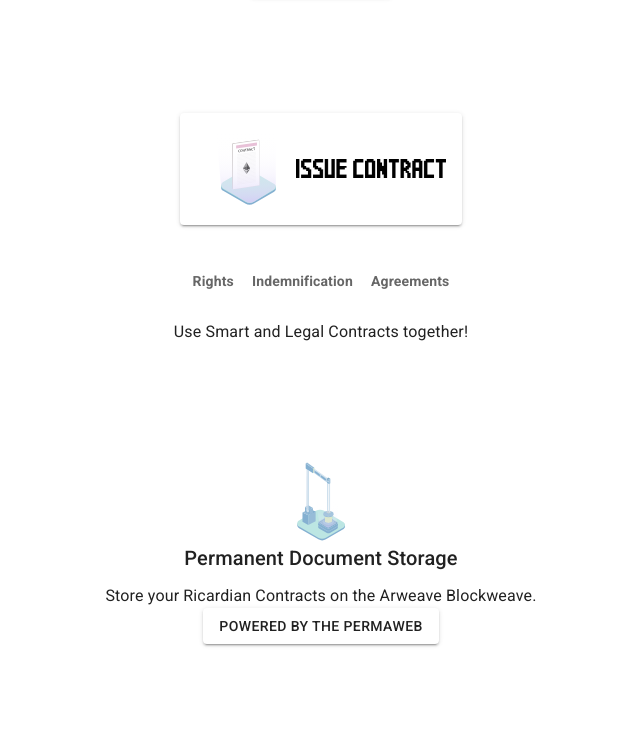
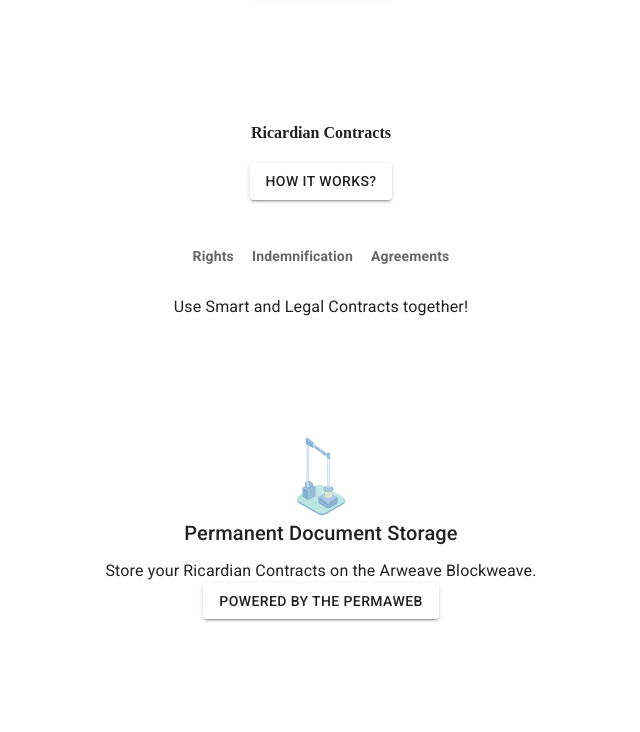
Before and after one commit to Ricardian-Fabric/landingPage_v2, a Gatsby site: page / in a window 1280 px wide. Shown: the part 856-1588 px from the top of the page, without its empty margins (319-959 px from the left). Built offline with nearby package versions, Linux system fonts and the light colour scheme; Gatsby itself is replaced by a stand-in of ours; no server answers.

Commit message:
Moved app link, added how it works link

```diff
--- a/src/components/ContractAppChainSelect.tsx
+++ b/src/components/ContractAppChainSelect.tsx
@@ -13,9 +13,9 @@ import {
   HARMONYONEDAOLINK,
   POLYGONDAOLINK,
 } from "../links";
-import { Fade, Typography } from "@mui/material";
+import { Typography } from "@mui/material";
 import Possibilities from "./Possibilities";
-import AnimatedContract from "./animatedContract";
+import { HowItWorks } from "./howItWorks";
 const daoButtonStyle = {
   margin: "0 auto",
   marginTop: "10px",
@@ -135,18 +135,8 @@ export default function ContractAppChainSelect(
   } else {
     return (
       <div>
-        <div className={"seventeen"}>
-          <Fade in={true} timeout={4000}>
-            <Button variant="contained" href="https://gnszihbakzryaihgrqjum7a727a7wxggc2vwyp7abvxob7cxukpq.arweave.net/M2WUHCBWY4Ag5owTRnwf18H7XMYWq2w_4A1u4PxXop8">
-              <AnimatedContract></AnimatedContract>
-              <img
-                width="150px"
-                src="/issueContract.png"
-                alt="Issue a Legal Contract with a Smart Contract!"
-              />
-            </Button>
-          </Fade>
-        </div>
+        <h4>Ricardian Contracts</h4>
+        <HowItWorks />
         <Possibilities></Possibilities>
         <Typography variant="subtitle1" component="p">
           Use Smart and Legal Contracts together!
```
